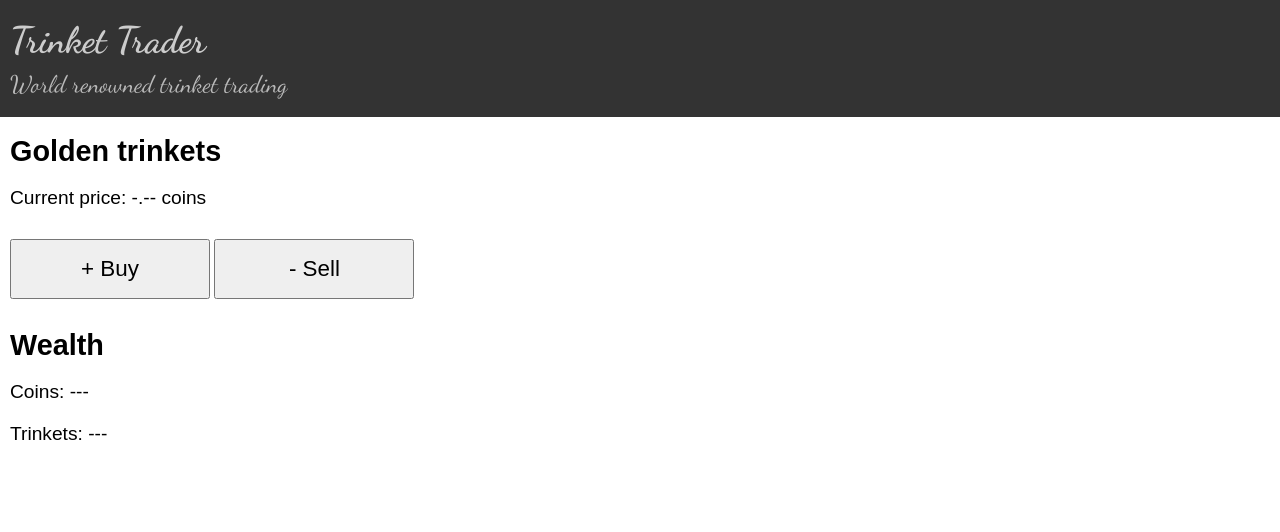
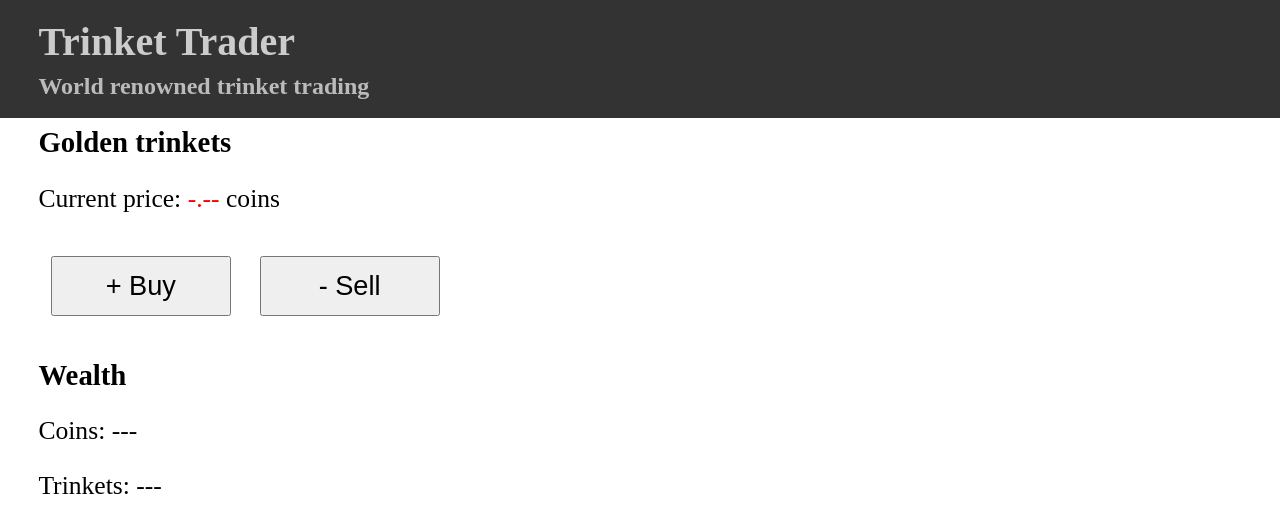
Before and after one commit to kyleholliday/Trinkets, a website: page money/public/index.html in a window 1280 px wide. Drawn offline with nearby package versions, Linux system fonts and the light colour scheme; files that its build step writes are made by us from their sources; no server answers.

Commit message:
Last commit for the evening -- potentially

```diff
--- a/money/scss/main.scss
+++ b/money/scss/main.scss
@@ -4,12 +4,13 @@ body {
 
 header {
     padding: 10px;
+    padding-left: 3%;
     background-color: #333;
 }
 
 main {
-    padding: 10px;
-    font-family: 'PT Sans Narrow', sans-serif;
+    font-family: 'Asar', serif;
+    padding-left: 3%;
 }
 
 h1,
@@ -19,14 +20,13 @@ h3 {
 }
 
 h1 {
-    font-family: 'Dancing Script', cursive;
+    font-family: 'Asar', serif;
     color: #ccc;
-    font-size: 2.3em;
+    font-size: 2.5em;
 }
 
 h2 {
-    font-family: 'Dancing Script', cursive;
-    font-weight: normal;
+    font-family: 'Asar', serif;
     color: #bbb;
 }
 
@@ -35,14 +35,20 @@ h3 {
 }
 
 p {
-    font-size: 1.2em;
+    font-size: 1.6em;
+    margin-top: 2%;
+    margin-bottom: 2%;
 }
 
 .controls {
     margin: 30px 0;
     button {
         height: 60px;
-        width: 200px;
-        font-size: 1.4em;
+        width: 180px;
+        font-size: 1.7em;
+        margin:1%;
     }
 }
+#exchange {
+  color: red;
+}
```
Also changed, not shown: money/index.html (+1 -2 lines), money/js/app.js (+7 -5 lines), money/js/wallet.js (+6 -3 lines).
